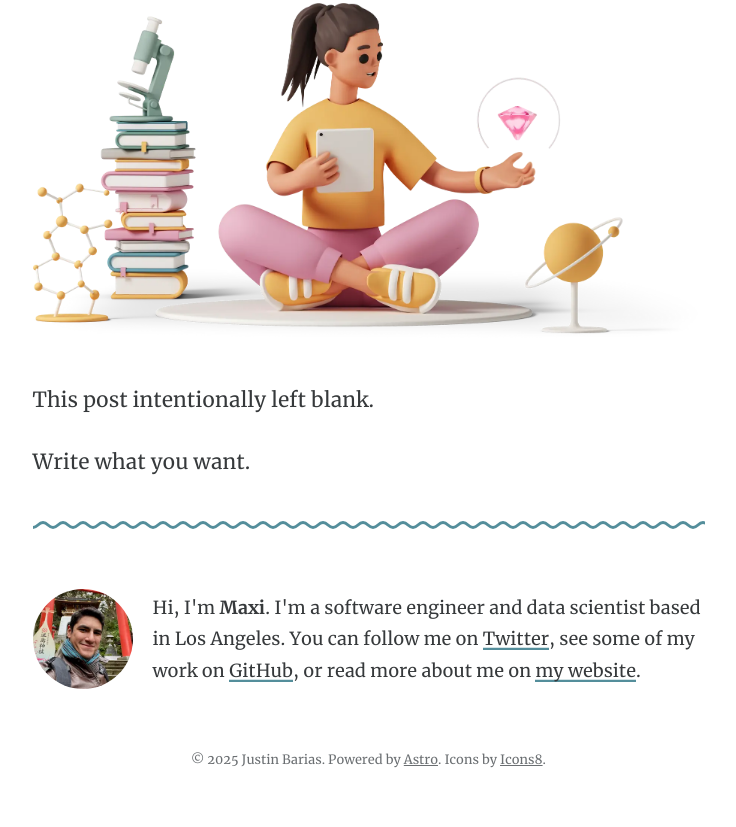
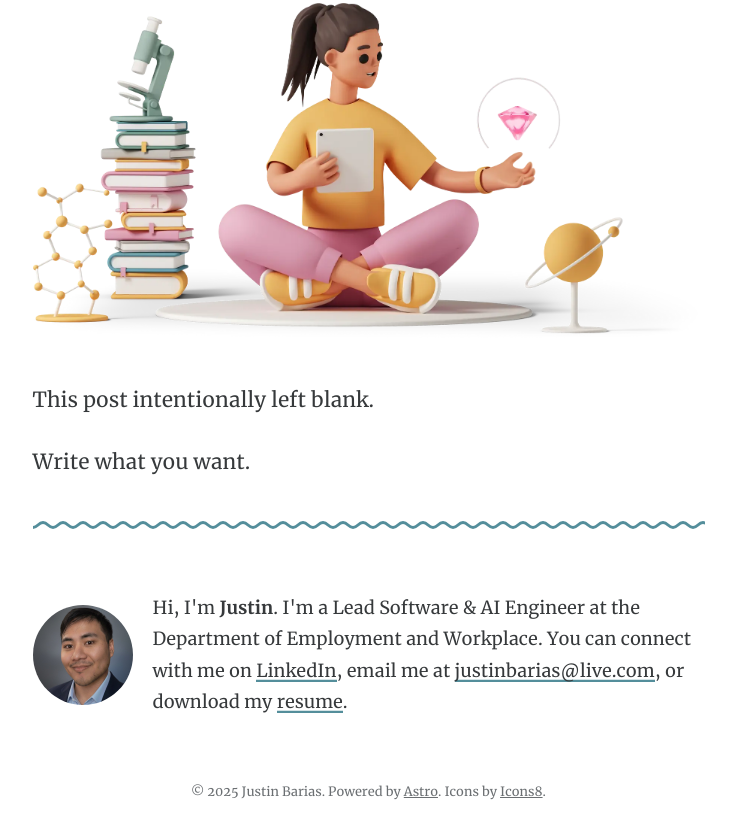
Before and after one commit to justinbarias/justinbarias.github.io, an Astro site: page /blog/hello-world in a window 1280 px wide. Shown: the part 373-1200 px from the top of the page, without its empty margins (264-1000 px from the left). Before the commit the page ends 1168 px from the top, so only its background shows below. Built offline with nearby package versions, Linux system fonts and the light colour scheme; Astro itself is replaced by a stand-in of ours; some packages are replaced by stand-ins of ours.

Commit message:
Fix blog bio

```diff
--- a/src/components/Bio.astro
+++ b/src/components/Bio.astro
@@ -1,10 +1,10 @@
 <div>
-  <img src="/assets/profile-pic.webp" alt="Headshot of Maxi Ferreira">
+  <img src="/assets/profile.jpeg" alt="Headshot of Justin Barias">
   <p>
-    Hi, I'm <strong>Maxi</strong>. I'm a software engineer and data scientist based in Los Angeles.
-    You can follow me on <a href="https://www.twitter.com/Charca" target="_blank">Twitter</a>,
-    see some of my work on <a href="https://www.github.com/Charca" target="_blank">GitHub</a>,
-    or read more about me on <a href="https://www.maxiferreira.com" target="_blank">my website</a>.
+    Hi, I'm <strong>Justin</strong>. I'm a Lead Software & AI Engineer at the Department of Employment and Workplace.
+    You can connect with me on <a href="https://www.linkedin.com/in/justin-barias-89ba6521/" target="_blank">LinkedIn</a>,
+    email me at <a href="mailto:justinbarias@live.com">justinbarias@live.com</a>,
+    or download my <a href="/assets/justinbarias-cv.pdf" target="_blank">resume</a>.
   </p>
 </div>
 
```
